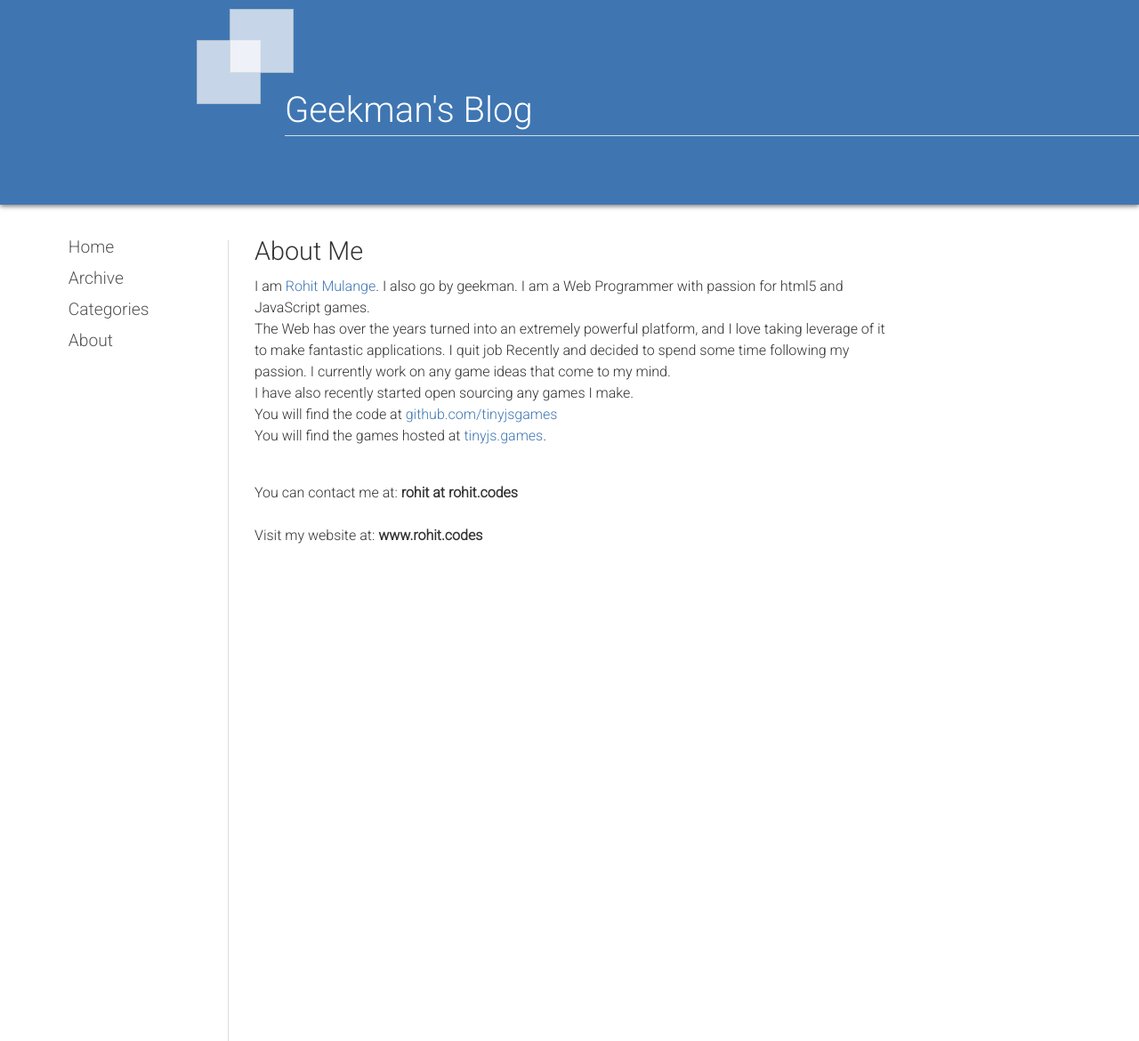
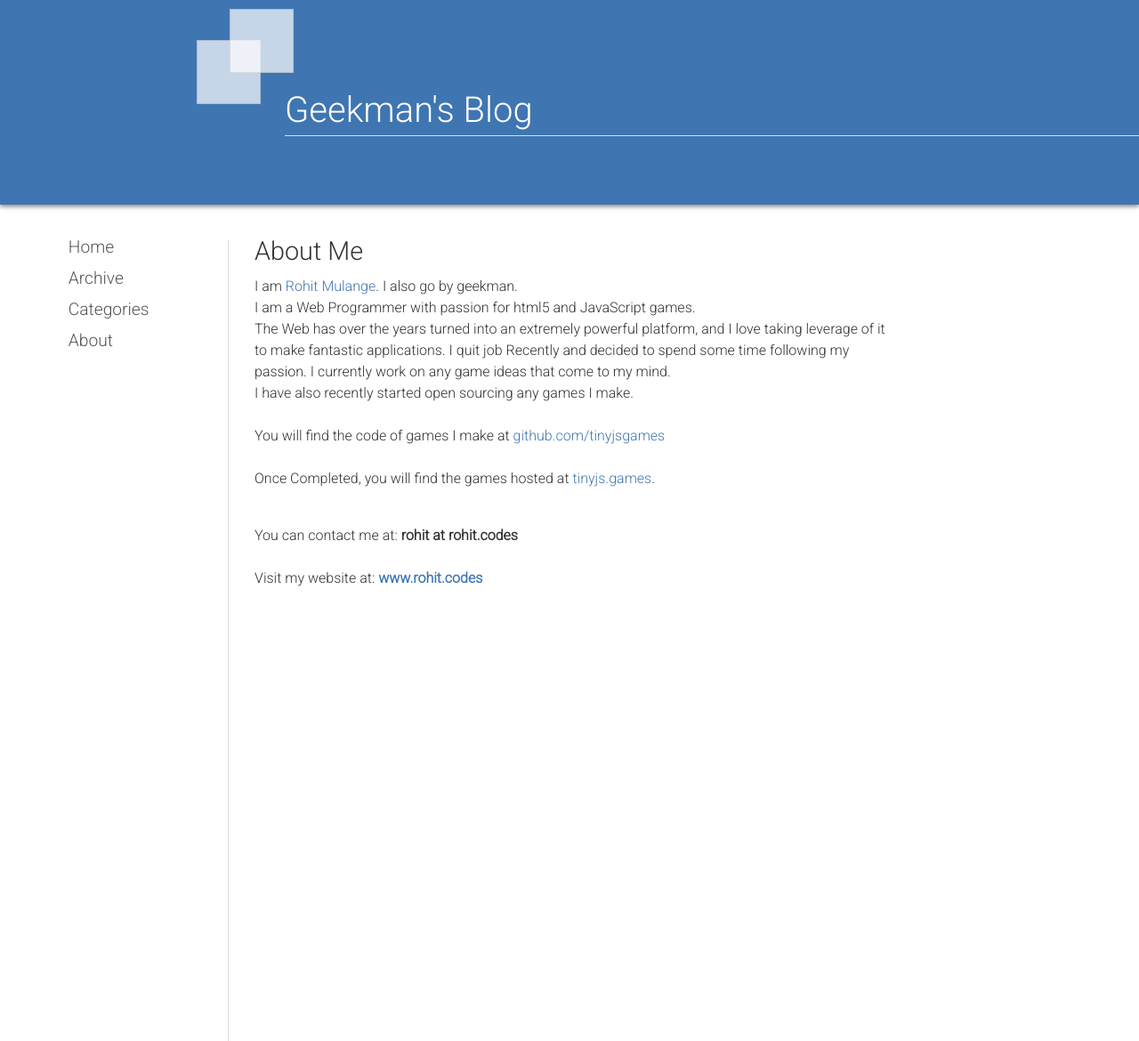
Before and after one commit to geekman-rohit/blog, a Jekyll site: the page built from about.html, in a window 1280 px wide. Shown: the whole page at 89% size. Built offline with Jekyll 4.4.1, drawn with Linux system fonts in a browser that asks for light colours.

Commit message:
about page

```diff
--- a/about.html
+++ b/about.html
@@ -1,21 +1,28 @@
 ---
 layout: default
+title: About
+permalink: /about.html
 ---
 <article>
 
 <h2 class="article-heading">About Me</h2>
 
   <p>
-      I am <a href="http://www.rohit.codes">Rohit Mulange</a>. I also go by geekman. I am a Web Programmer with passion for html5 and JavaScript games.
+      I am <a href="http://www.rohit.codes">Rohit Mulange</a>. I also go by geekman.
+      <br />
+      I am a Web Programmer with passion for html5 and JavaScript games.
       <br />
       The Web has over the years turned into an extremely powerful platform, and I love taking leverage of it to make fantastic applications.
       I quit job Recently and decided to spend some time following my passion. I currently work on any game ideas that come to my mind.
       <br />
       I have also recently started open sourcing any games I make.
       <br />
-      You will find the code at <a href="https://github.com/tinyjsgames">github.com/tinyjsgames</a>
       <br />
-      You will find the games hosted at <a href="https://tinyjs.games">tinyjs.games</a>.
+
+      You will find the code of games I make at <a href="https://github.com/tinyjsgames">github.com/tinyjsgames</a>
+      <br />
+      <br />
+      Once Completed, you will find the games hosted at <a href="https://tinyjs.games">tinyjs.games</a>.
 
   </p>
   <p>
@@ -23,7 +30,7 @@ layout: default
       You can contact me at: <strong>rohit at rohit.codes</strong>
       <br />
       <br />
-      Visit my website at: <strong><a href="http://www.rohit.codes"></a>www.rohit.codes</strong>
+      Visit my website at: <strong><a href="http://www.rohit.codes">www.rohit.codes</a></strong>
       <br />
 
   </p>
--- a/assets/css/main.css
+++ b/assets/css/main.css
@@ -6,6 +6,8 @@ html {
   html body {
     margin: 0;
     padding: 0; }
+    html body p {
+      line-height: 1.5em; }
 
 h1, h2, h3, h4, h5 {
   margin: 0;
--- a/assets/css/main.scss
+++ b/assets/css/main.scss
@@ -10,6 +10,10 @@ html{
     body{
         margin:0;
         padding:0;
+        p {
+            line-height: 1.5em;
+        }
+
     }
 
 }
```
Also changed, not shown: 1 other file.
